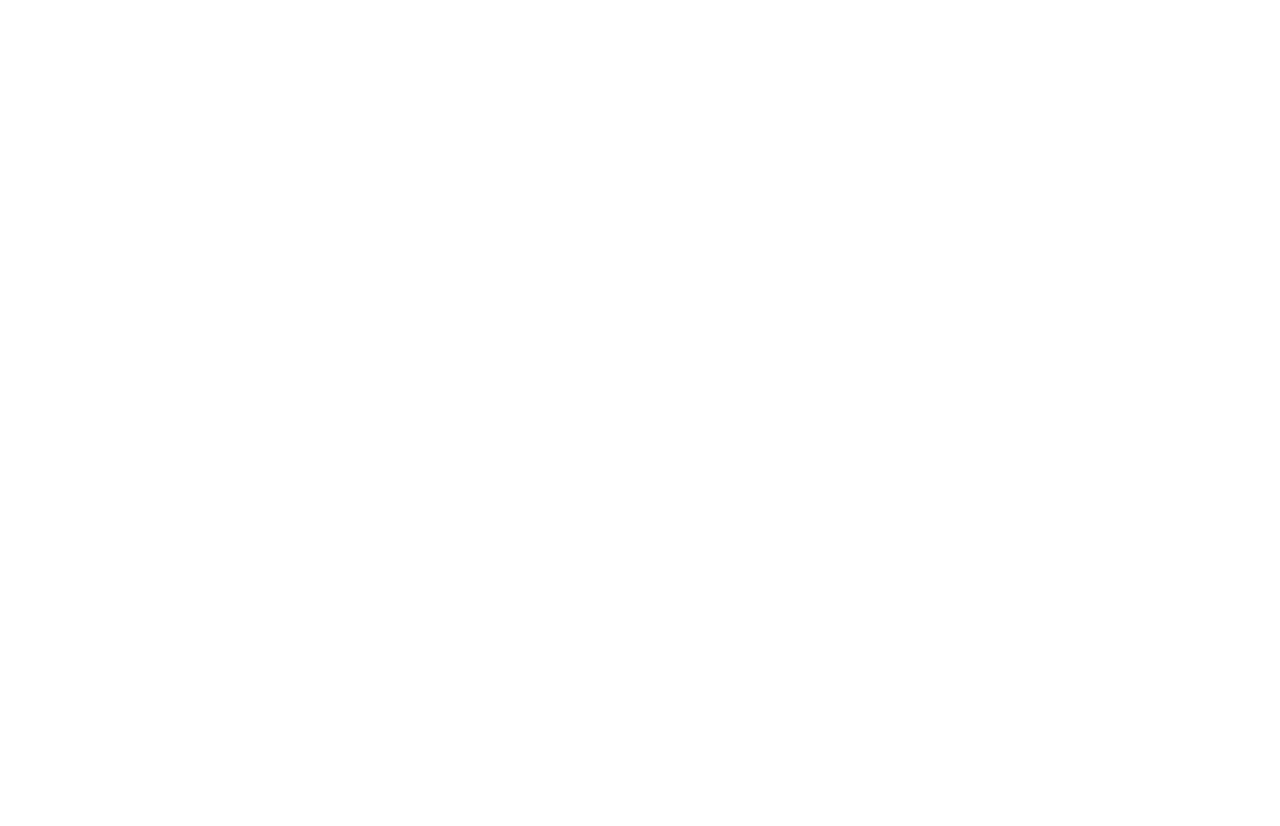
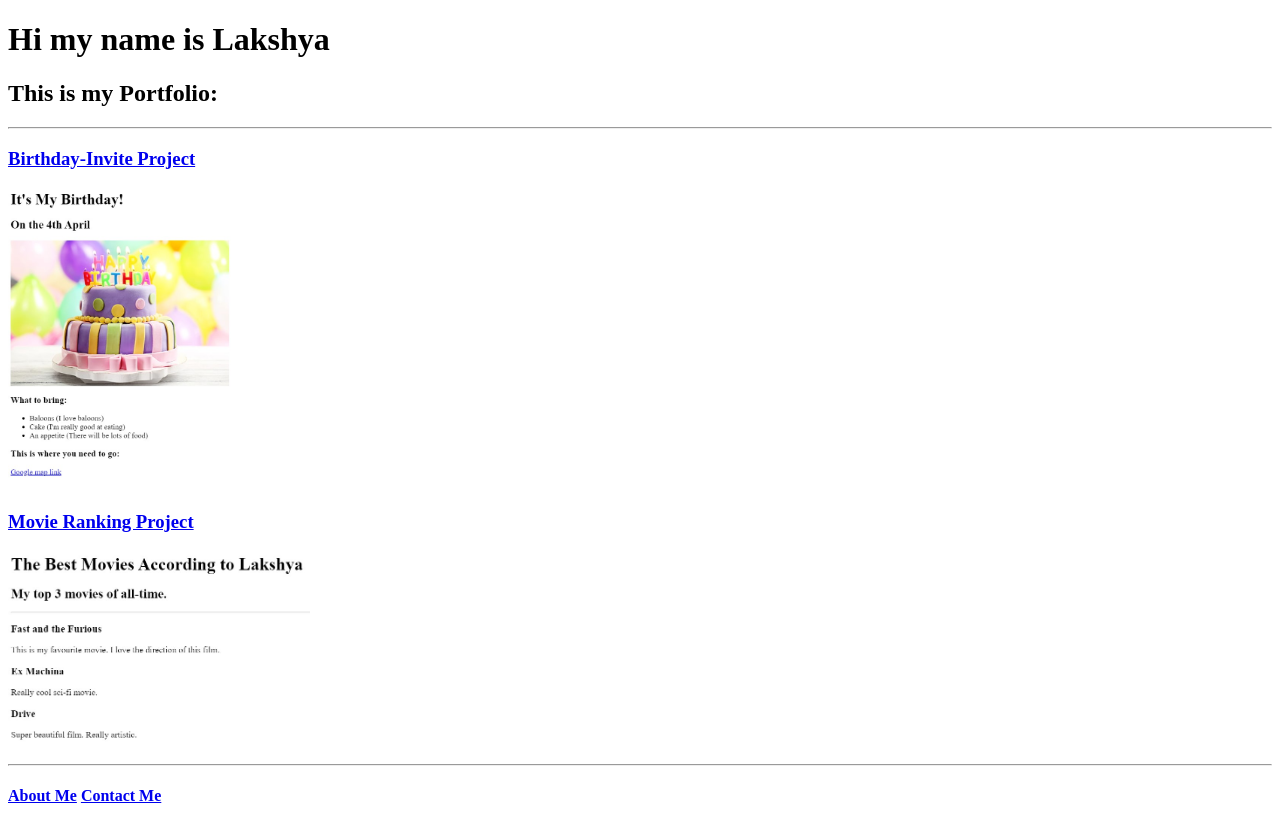
Before and after one commit to LakshyaRustagi/HTML-portfolio, a plain HTML site: page index.html in a window 1280 px wide. Before the commit the page ends 800 px from the top, so only its background shows below. Drawn offline with Linux system fonts and the light colour scheme.

Commit message:
Add files via upload

```diff
--- a/index.html
+++ b/index.html
@@ -13,3 +13,29 @@ HINT for TODO 6: You can use the height attribute set to 200 to make the image s
 https://developer.mozilla.org/en-US/docs/Web/HTML/Element/img#attr-height -->
 
 <!-- TODO 7: Add the Contact Me and About Me page links -->
+
+<!DOCTYPE html>
+<html lang="en">
+    <head>
+        <meta charset="UTF-8">
+        <title>My 1st website</title>
+    </head>
+<body>
+<h1>Hi my name is Lakshya</h1>
+<h2>This is my Portfolio:</h2>
+
+<hr />
+
+<h3>
+<a href="./birthday-invite.html">Birthday-Invite Project</a>
+</h3>
+<img src="./assets/images/birthday.jpg" height="300">
+<h3><a href="./movie-ranking.html">Movie Ranking Project</a></h3>
+<img src="./assets/images/movie.jpg" height="200">
+<hr />
+<h4>
+    <a href="./public/about.html">About Me</a>
+    <a href="./public/contact.html">Contact Me</a>
+</h4>
+</body>
+</html>
```
